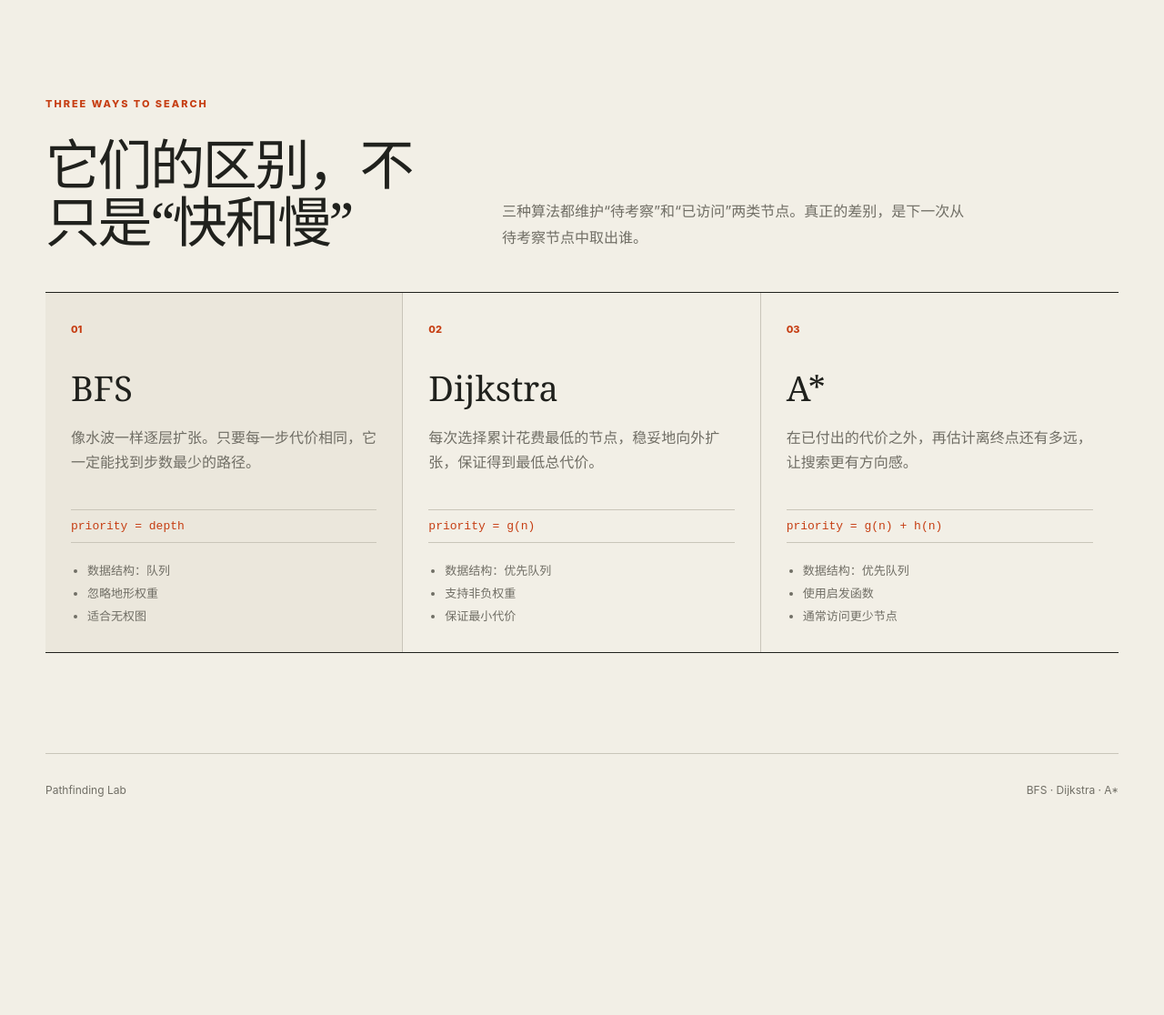
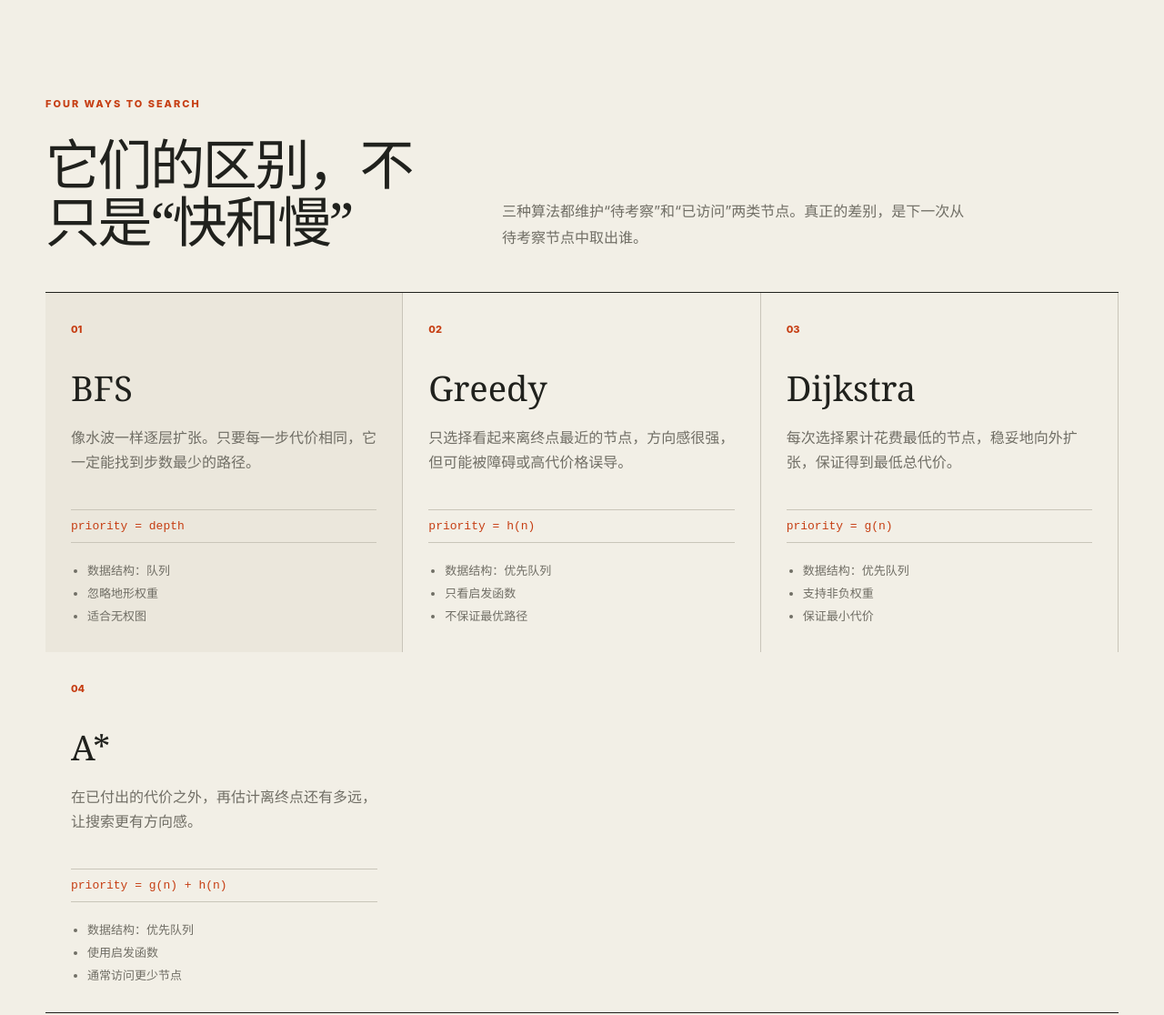
Before and after one commit to Junli-Huang/test_algorithm, a website with bundled scripts: page index.html in a window 1280 px wide. Shown: the part 1516-2632 px from the top of the page at 91% size. Before the commit the page ends 2424 px from the top, so only its background shows below. Built offline with nearby package versions, Linux system fonts and the light colour scheme.

Commit message:
Integrate Greedy search in index.html

```diff
--- a/index.html
+++ b/index.html
@@ -3,7 +3,7 @@
 <head>
   <meta charset="UTF-8">
   <meta name="viewport" content="width=device-width, initial-scale=1.0">
-  <meta name="description" content="通过逐步动画观察 BFS、Dijkstra 与 A* 的寻路过程。">
+  <meta name="description" content="通过逐步动画观察 BFS、Greedy、Dijkstra 与 A* 的寻路过程。">
   <title>Pathfinding Lab · 寻路算法实验室</title>
   <link rel="stylesheet" href="css/style.css">
 </head>
@@ -20,13 +20,14 @@
     <section class="hero" aria-labelledby="page-title">
       <p class="eyebrow">INTERACTIVE ALGORITHM DEMO</p>
       <h1 id="page-title">别只看结果，<br><em>看见搜索发生。</em></h1>
-      <p class="hero-copy">在同一张地图上逐步运行 BFS、Dijkstra 和 A*。观察候选节点如何出现、搜索范围如何扩张，以及不同策略怎样找到终点。</p>
+      <p class="hero-copy">在同一张地图上逐步运行 BFS、Greedy、Dijkstra 和 A*。观察候选节点如何出现、搜索范围如何扩张，以及不同策略怎样找到终点。</p>
     </section>
 
     <section class="lab" aria-label="寻路算法演示区">
       <div class="lab-toolbar">
         <div class="algorithm-tabs" role="tablist" aria-label="选择算法">
           <button class="algorithm-tab is-active" role="tab" aria-selected="true" data-algorithm="bfs">BFS</button>
+          <button class="algorithm-tab" role="tab" aria-selected="false" data-algorithm="greedy">Greedy</button>
           <button class="algorithm-tab" role="tab" aria-selected="false" data-algorithm="dijkstra">Dijkstra</button>
           <button class="algorithm-tab" role="tab" aria-selected="false" data-algorithm="astar">A*</button>
         </div>
@@ -90,7 +91,7 @@
           <div class="panel-section">
             <p class="panel-kicker">MAP EDITOR</p>
             <h2>编辑地图</h2>
-            <p class="panel-help">选择工具后点击或拖动格子。权重只影响 Dijkstra 与 A*。</p>
+            <p class="panel-help">选择工具后点击或拖动格子。Greedy 不用权重决定方向，Dijkstra 与 A* 会计算权重。</p>
             <div class="preset-group">
               <span class="field-label">地图预设</span>
               <div class="preset-grid" aria-label="选择地图预设">
@@ -133,7 +134,7 @@
 
     <section class="algorithm-guide" aria-labelledby="guide-title">
       <div class="guide-intro">
-        <p class="eyebrow">THREE WAYS TO SEARCH</p>
+        <p class="eyebrow">FOUR WAYS TO SEARCH</p>
         <h2 id="guide-title">它们的区别，不只是“快和慢”</h2>
         <p>三种算法都维护“待考察”和“已访问”两类节点。真正的差别，是下一次从待考察节点中取出谁。</p>
       </div>
@@ -144,14 +145,20 @@
           <code>priority = depth</code>
           <ul><li>数据结构：队列</li><li>忽略地形权重</li><li>适合无权图</li></ul>
         </article>
+        <article class="algorithm-card" data-guide="greedy">
+          <span class="card-index">02</span><h3>Greedy</h3>
+          <p>只选择看起来离终点最近的节点，方向感很强，但可能被障碍或高代价格误导。</p>
+          <code>priority = h(n)</code>
+          <ul><li>数据结构：优先队列</li><li>只看启发函数</li><li>不保证最优路径</li></ul>
+        </article>
         <article class="algorithm-card" data-guide="dijkstra">
-          <span class="card-index">02</span><h3>Dijkstra</h3>
+          <span class="card-index">03</span><h3>Dijkstra</h3>
           <p>每次选择累计花费最低的节点，稳妥地向外扩张，保证得到最低总代价。</p>
           <code>priority = g(n)</code>
           <ul><li>数据结构：优先队列</li><li>支持非负权重</li><li>保证最小代价</li></ul>
         </article>
         <article class="algorithm-card" data-guide="astar">
-          <span class="card-index">03</span><h3>A*</h3>
+          <span class="card-index">04</span><h3>A*</h3>
           <p>在已付出的代价之外，再估计离终点还有多远，让搜索更有方向感。</p>
           <code>priority = g(n) + h(n)</code>
           <ul><li>数据结构：优先队列</li><li>使用启发函数</li><li>通常访问更少节点</li></ul>
@@ -162,7 +169,7 @@
 
   <footer>
     <span>Pathfinding Lab</span>
-    <span>BFS · Dijkstra · A*</span>
+    <span>BFS · Greedy · Dijkstra · A*</span>
   </footer>
 
   <script type="module" src="js/app.js"></script>
```
